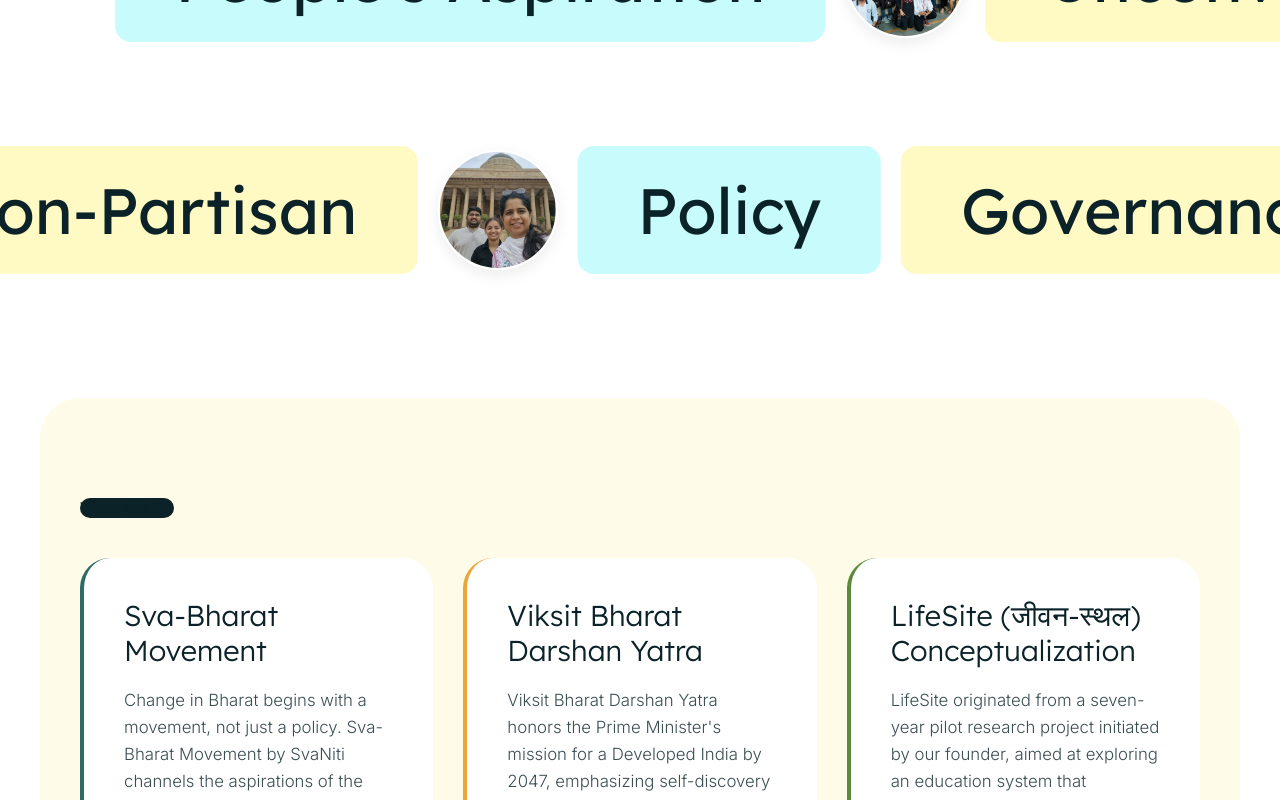
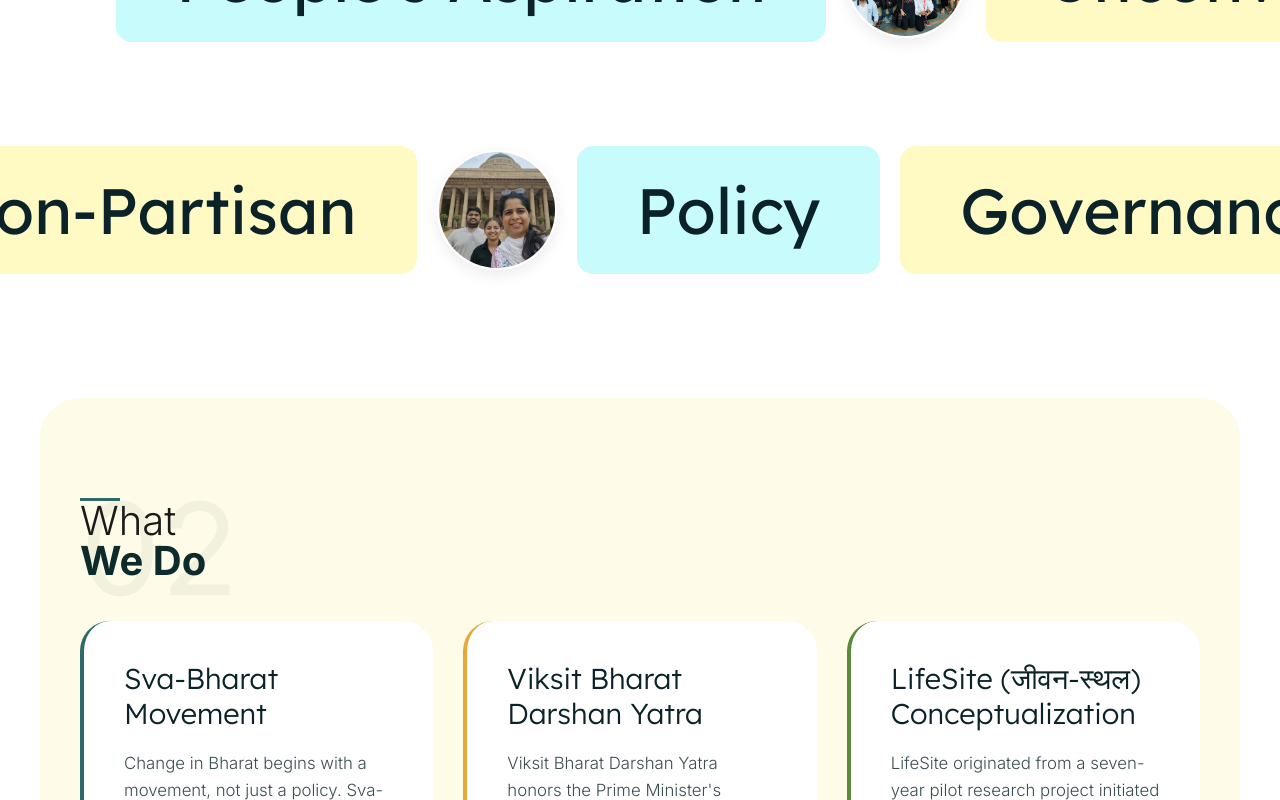
Before and after one commit to Garvit-png/SwaNiti, a Next.js app: page / in a window 1280 px wide. Shown: the part 1222-2022 px from the top of the page. Built offline with nearby package versions, Linux system fonts and the light colour scheme.

Commit message:
iniitial commit

```diff
--- a/app/page.tsx
+++ b/app/page.tsx
@@ -261,14 +261,26 @@ export default function Home() {
       {/* SECTION 3: WHAT WE DO */}
       <section id="projects" className="sr-page relative overflow-x-hidden">
         <div className="sr-projects-container" style={{ perspective: '1000px' }}>
-          {/* Section Badge and Blob */}
-          <div className="relative w-full mb-12 pt-8">
-            {/* The yellow blob: bleeds off top right */}
-            <div className="absolute bottom-4 left-4 w-[120%] h-48 bg-[#FFF9C4] rounded-[2rem] z-0"></div>
+          {/* Section Heading */}
+          <div className="relative w-full mb-8 z-10">
+            {/* Ghost Number */}
+            <div
+              className="absolute top-0 right-0 font-black z-0 pointer-events-none select-none"
+              style={{ fontSize: '8rem', color: 'rgba(13, 43, 43, 0.05)', lineHeight: 0.8 }}
+            >
+              02
+            </div>
 
-            {/* The dark badge */}
-            <div className="relative z-10 inline-flex bg-[#0b2228] text-white px-8 py-3 rounded-full font-bold text-lg shadow-xl tracking-wide">
-              What We Do
+            {/* Heading Content */}
+            <div className="relative z-10 flex flex-col items-start">
+              {/* Teal Accent Bar */}
+              <div className="w-[40px] h-[3px] bg-[#2D6A6A] rounded-sm mb-3"></div>
+
+              {/* Text */}
+              <h2 className="flex flex-col text-[2.5rem] md:text-[3.5rem] leading-none tracking-tight m-0">
+                <span style={{ fontWeight: 300, color: '#1a1a1a' }}>What</span>
+                <span style={{ fontWeight: 700, color: '#0D2B2B' }}>We Do</span>
+              </h2>
             </div>
           </div>
 
```
